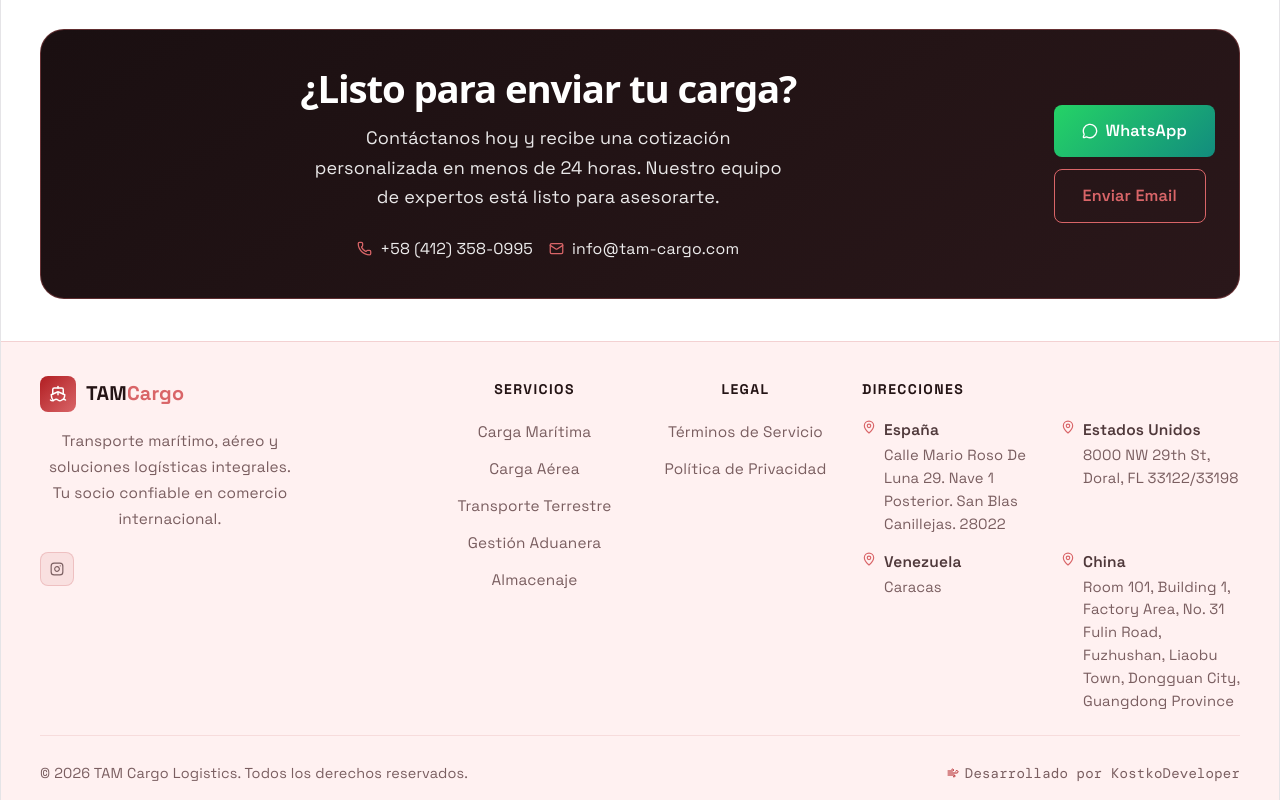
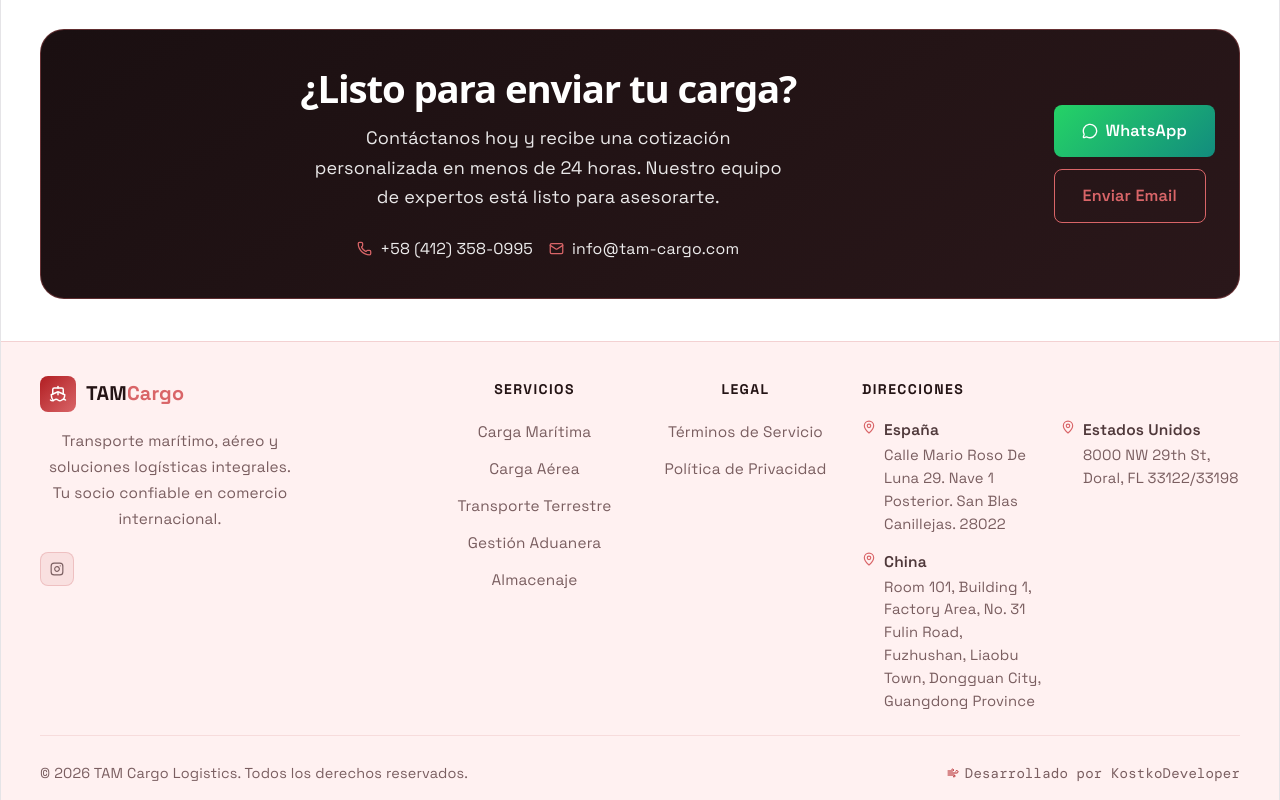
Before and after one commit to SamuelKostko/tamcargo, a React (Vite) app: page / in a window 1280 px wide. Shown: the part 3618-4418 px from the top of the page. Built offline with nearby package versions, Linux system fonts and the light colour scheme.

Commit message:
NEW CHANGES

```diff
--- a/src/App.jsx
+++ b/src/App.jsx
@@ -2058,7 +2058,6 @@ function Footer({ onOpenPrivacy, onOpenTerms }) {
   const footerAddresses = [
     { title: "España", detail: "Calle Mario Roso De Luna 29. Nave 1 Posterior. San Blas Canillejas. 28022" },
     { title: "Estados Unidos", detail: "8000 NW 29th St, Doral, FL 33122/33198" },
-    { title: "Venezuela", detail: "Caracas" },
     { title: "China", detail: "Room 101, Building 1, Factory Area, No. 31 Fulin Road, Fuzhushan, Liaobu Town, Dongguan City, Guangdong Province" },
 
   ];
@@ -2159,7 +2158,7 @@ function Footer({ onOpenPrivacy, onOpenTerms }) {
           <span style={{ color: C.gray, fontSize: "0.8rem" }}>© 2026 TAM Cargo Logistics. Todos los derechos reservados.</span>
           <div style={{ display: "flex", alignItems: "center", gap: 6 }}>
             <div
-              onClick={() => window.location.href='/login'}
+              onClick={() => window.location.href = '/login'}
               style={{ cursor: 'default', display: 'flex', alignItems: 'center' }}
             >
               <Wind size={12} color={C.electric} />
```
Also changed, not shown: 2 other files (tests, documents, lock files or other folders).
